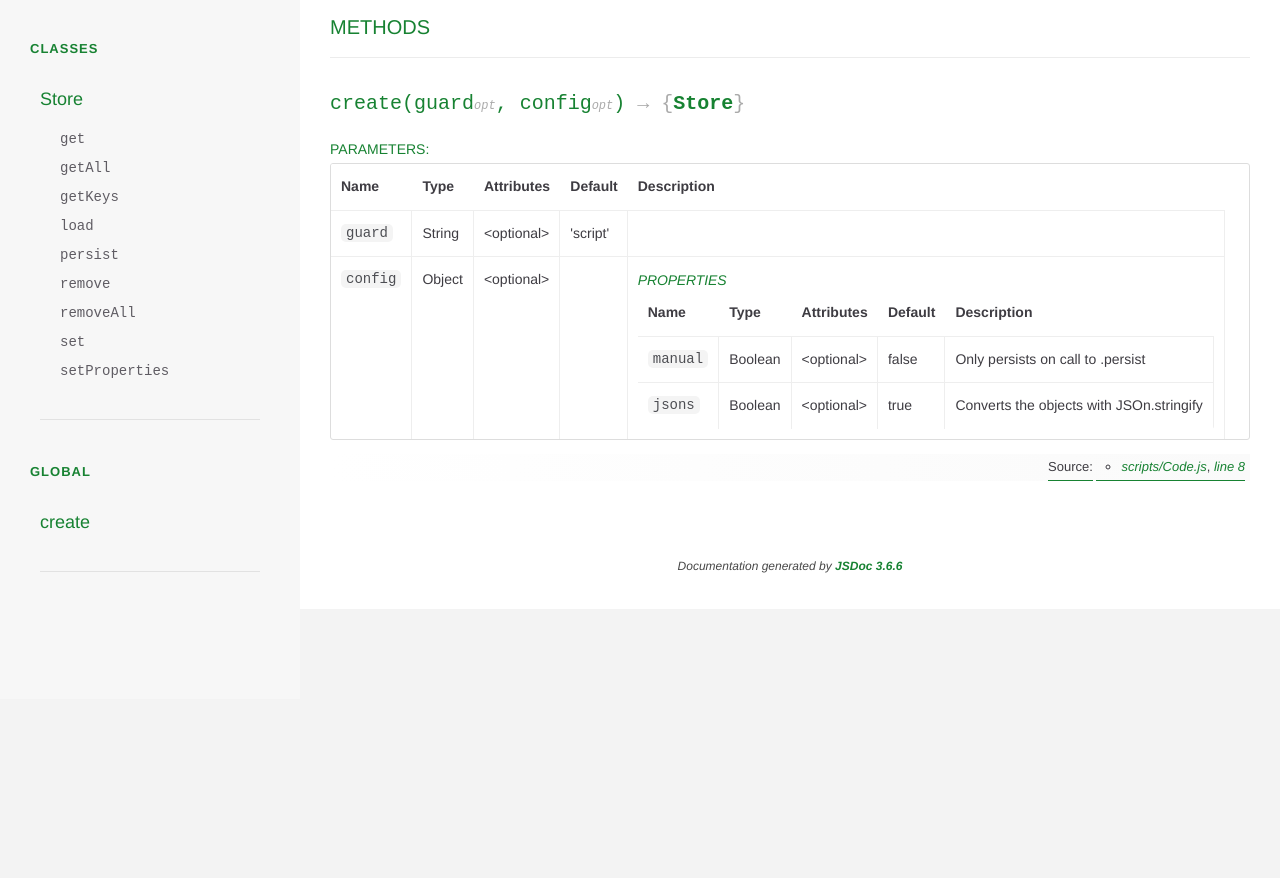
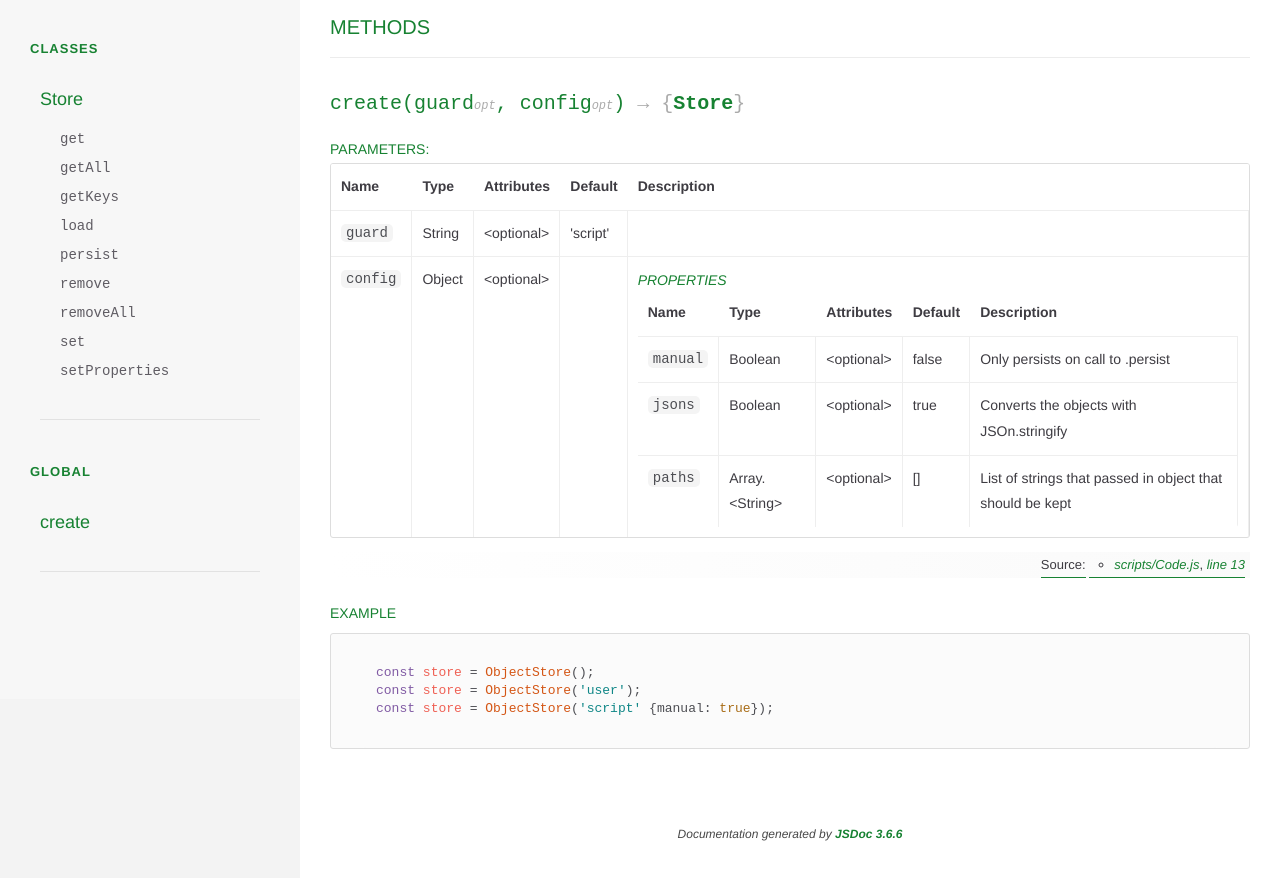
Before and after one commit to classroomtechtools/ObjectStore, a website: page docs/global.html in a window 1280 px wide. Shown: the part 144-1022 px from the top of the page. Before the commit the page ends 800 px from the top, so only its background shows below. Drawn offline with nearby package versions, Linux system fonts and the light colour scheme; a web font is replaced by a local one.

Commit message:
another exmaple

```diff
--- a/docs/global.html
+++ b/docs/global.html
@@ -413,6 +413,51 @@
       </tr>
 
 
+      <tr>
+
+          <td class="name"><code>paths</code></td>
+
+
+        <td class="type">
+
+
+    <span class="param-type">
+      Array.&lt;String>
+    </span>
+
+
+
+
+
+        </td>
+
+
+          <td class="attributes">
+
+              &lt;optional><br>
+
+
+
+
+
+          </td>
+
+
+
+          <td class="default">
+
+              []
+
+          </td>
+
+
+        <td class="description last">
+          <p>List of strings that passed in object that should be kept</p>
+
+        </td>
+      </tr>
+
+
   </tbody>
 </table>
 
@@ -459,7 +504,7 @@
     <dd class="tag-source">
       <ul class="dummy">
         <li>
-          <a href="scripts_Code.js.html">scripts/Code.js</a>, <a href="scripts_Code.js.html#line8">line 8</a>
+          <a href="scripts_Code.js.html">scripts/Code.js</a>, <a href="scripts_Code.js.html#line13">line 13</a>
         </li>
       </ul>
     </dd>
@@ -483,6 +528,22 @@
 
 
 
+
+  <div class="example-container">
+    <a class="link-icon" href="#create-examples">
+      <svg height="20" width="20" style="fill: black;">
+        <use xlink:href="#linkIcon"></use>
+      </svg>
+    </a>
+    <h5 id="create-examples">Example</h5>
+
+
+  <pre class="prettyprint"><code>const store = ObjectStore();
+const store = ObjectStore('user');
+const store = ObjectStore('script' {manual: true});</code></pre>
+
+
+  </div>
 
 
 
--- a/src/scripts/Code.js
+++ b/src/scripts/Code.js
@@ -3,7 +3,12 @@
  * @param {Object} [config]
  * @param {Boolean} [config.manual=false] - Only persists on call to .persist
  * @param {Boolean} [config.jsons=true] - Converts the objects with JSOn.stringify
+ * @param {String[]} [config.paths=[]] - List of strings that passed in object that should be kept
  * @return {Store}
+ * @example
+const store = ObjectStore();
+const store = ObjectStore('user');
+const store = ObjectStore('script' {manual: true});
  */
 function create (guard='script', config) {
   const {Store} = Import.ObjectStore;
```
Also changed, not shown: docs/scripts_Code.js.html (+5 -0 lines), package.json (+16 -7 lines), 1 other file.
